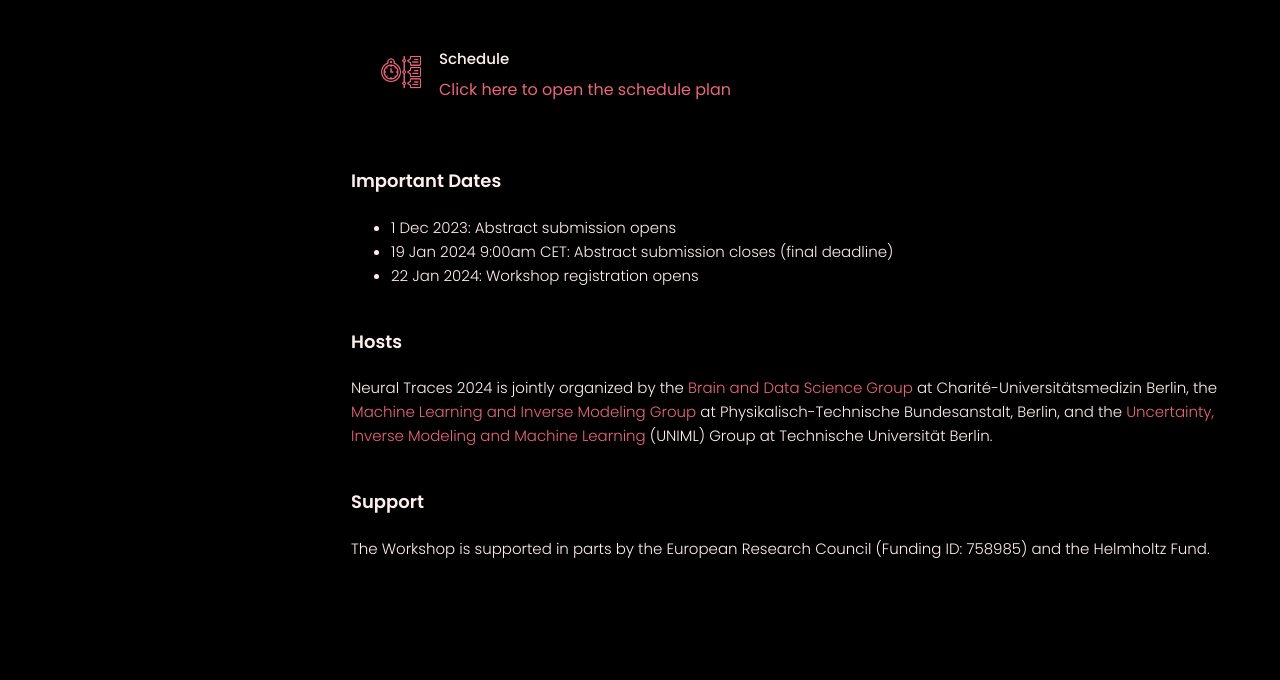
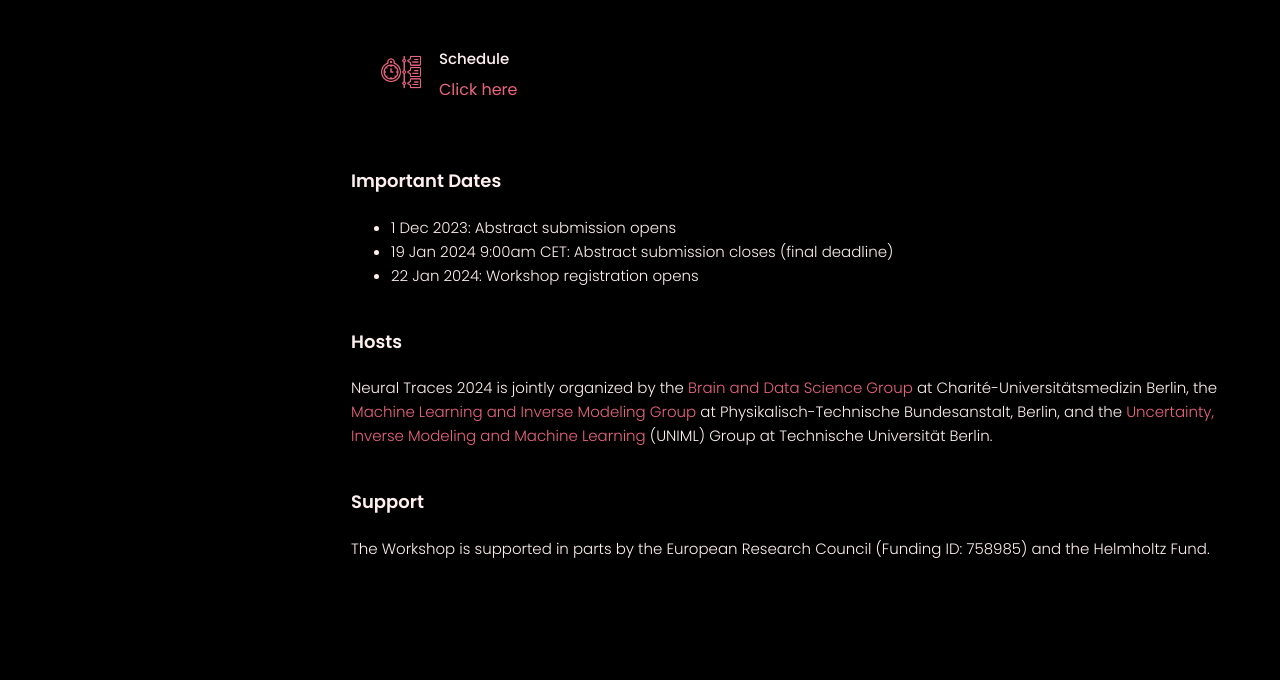
Before and after one commit to neuraltraces2024/neuraltraces2024.github.io, a plain HTML site: page index.html in a window 1280 px wide. Shown: the part 2165-2845 px from the top of the page. Drawn offline with nearby package versions, Linux system fonts and the light colour scheme.

Commit message:
update schedule link

```diff
--- a/index.html
+++ b/index.html
@@ -375,8 +375,10 @@
                             </div>
 
                         </a>
+<!--
+                        <a class="service-item" href="https://github.com/neuraltraces2024/neuraltraces2024.github.io/blob/main/assets/NeuralTraces2024_Schedule.pdf"> -->
 
-                        <a class="service-item" href="./program.html">
+                            <a class="service-item" href="./program.html">
 
                             <div class="service-icon-box">
                                 <img src="./assets/images/schedule.png" alt="schedule icon" width="40">
@@ -386,7 +388,7 @@
                                 <h5 class="h5 service-item-title">Schedule</h5>
 
                                 <p class="text-link-pink">
-                                    Click here to open the schedule plan
+                                    Click here
                                 </p>
                             </div>
 
```
Also changed, not shown: program.html (+1 -1 lines).
